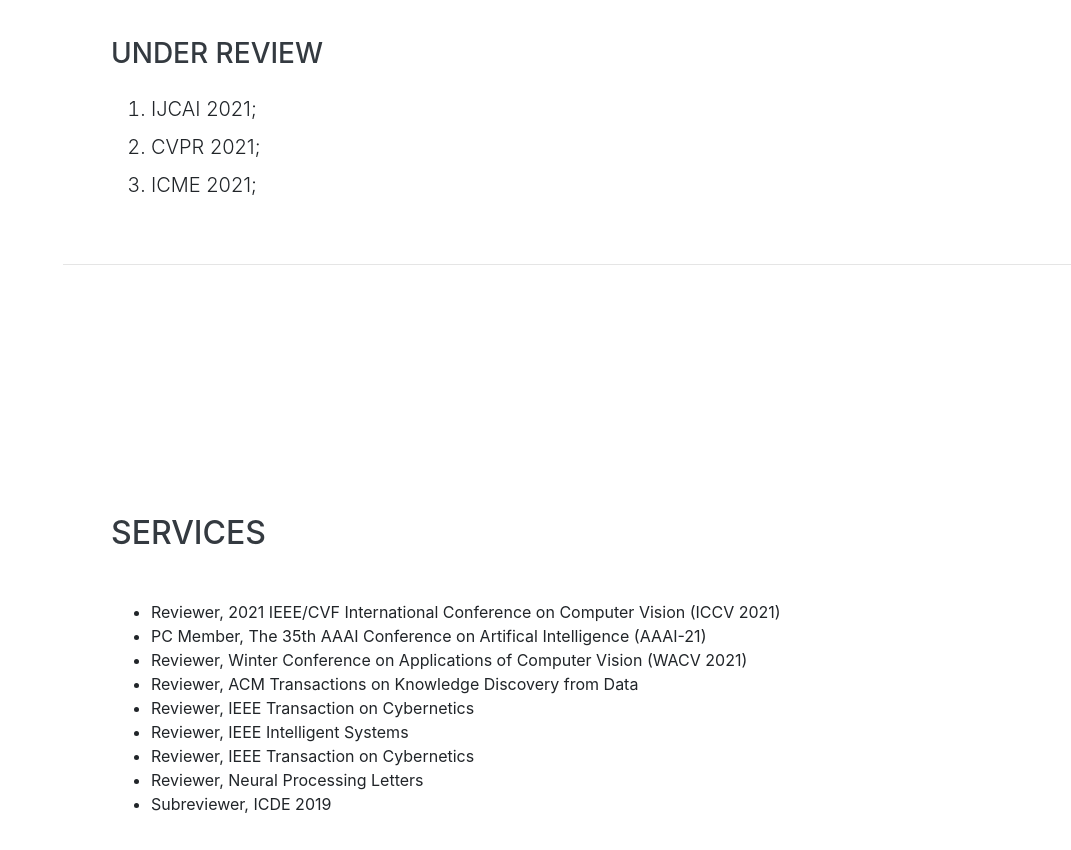
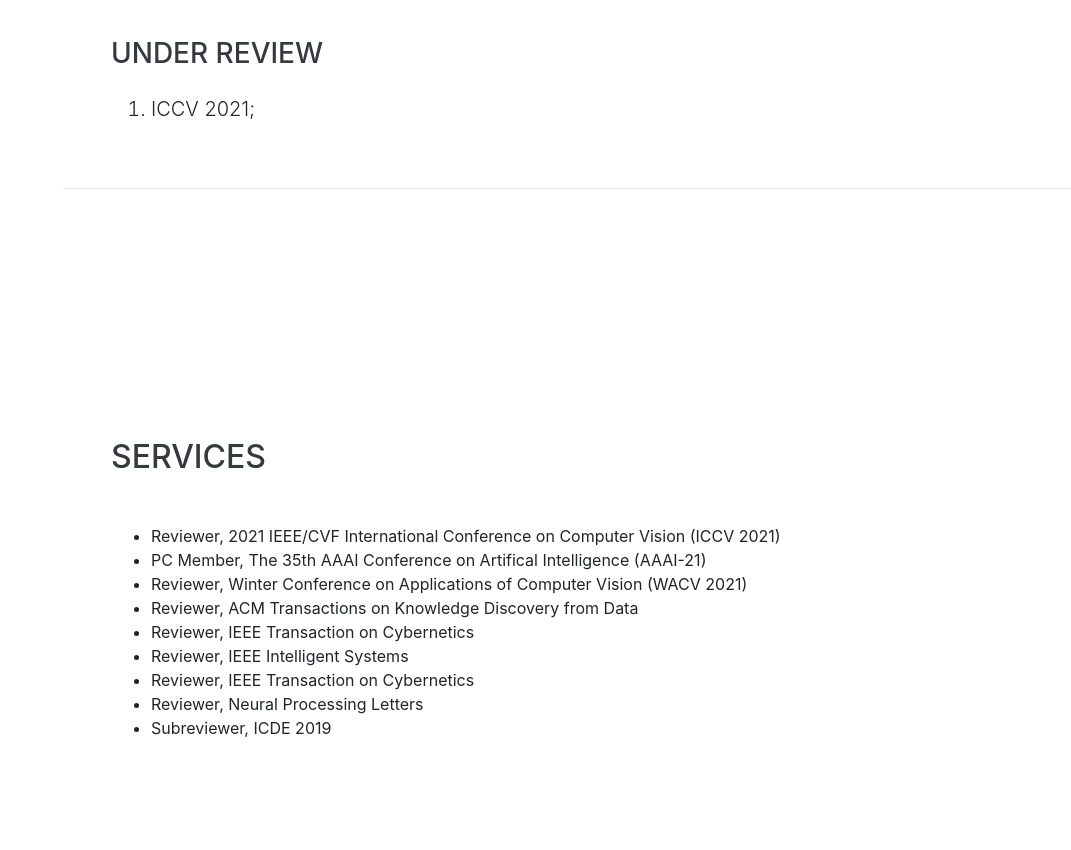
Before and after one commit to talent-pdf/Zhen-Zohn-WANG.github.io, a website with bundled scripts: page index.html in a window 1280 px wide. Shown: the part 1704-2554 px from the top of the page, without its empty margins (209-1280 px from the left). Built offline with nearby package versions, Linux system fonts and the light colour scheme; a web font is replaced by a local one.

Commit message:
Update index.html

```diff
--- a/index.html
+++ b/index.html
@@ -116,9 +116,7 @@
         <br \>
         <h3 class="mb-4">Under Review</h3>
         <ol>
-          <li class="lead mb-2"> IJCAI 2021;</li>
-          <li class="lead mb-2"> CVPR 2021;</li>
-          <li class="lead mb-2"> ICME 2021;</li>
+          <li class="lead mb-2"> ICCV 2021;</li>
         </ol>
         </div>
     </section>
```
